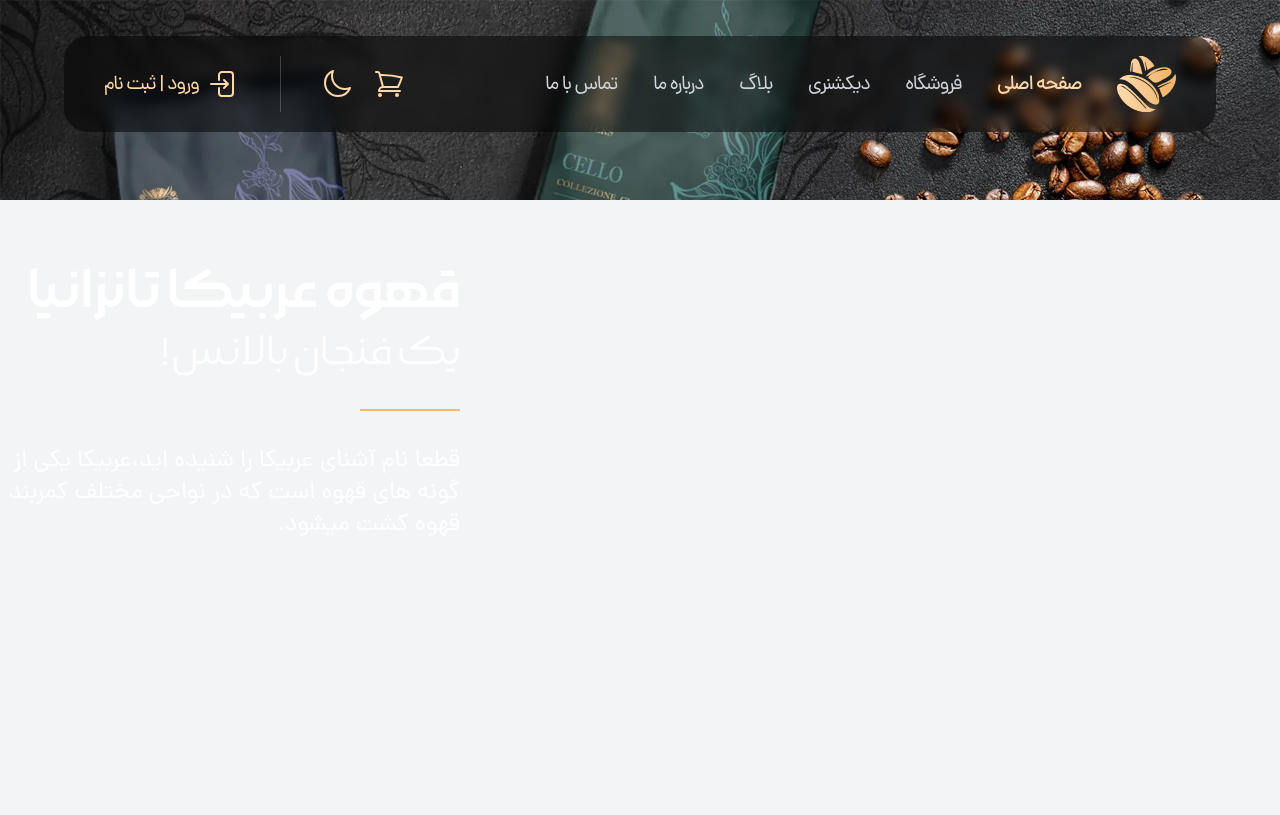
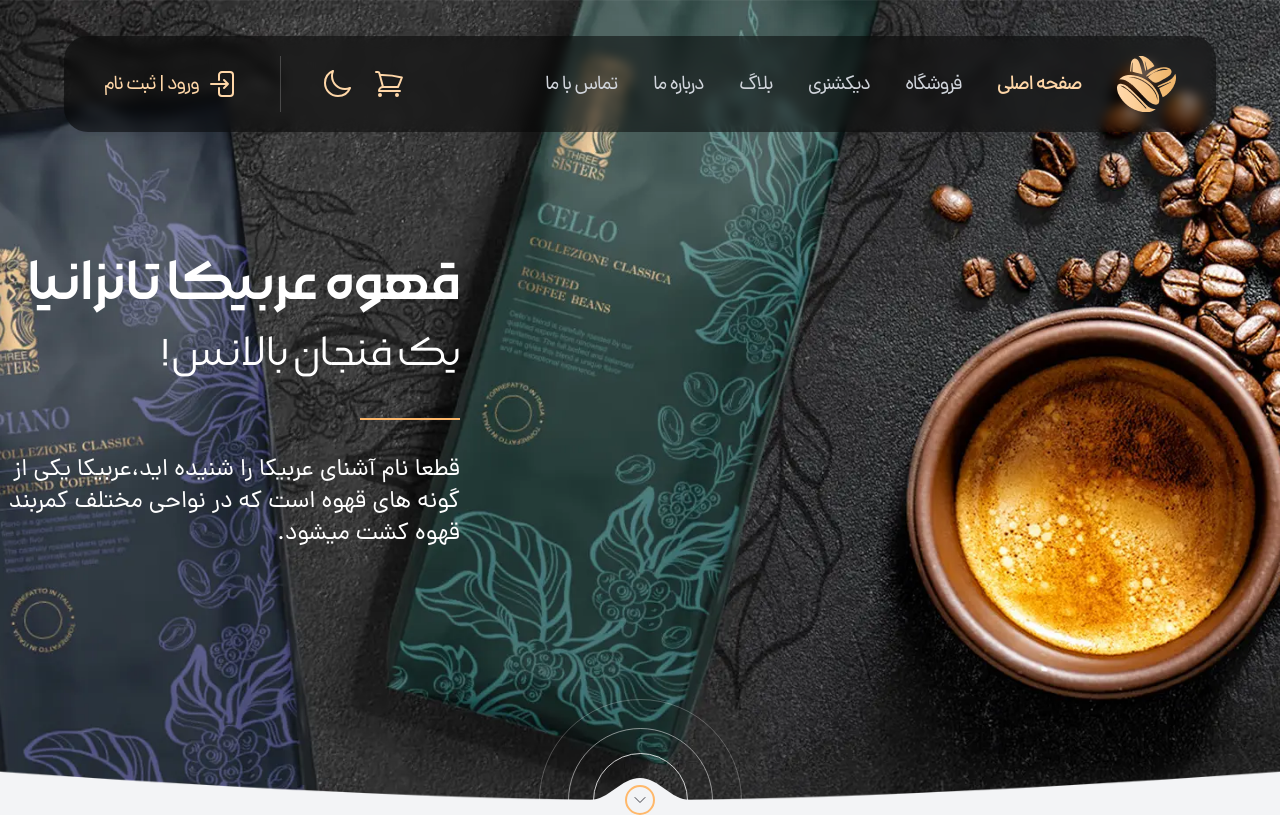
Before and after one commit to abolfazlmohseni/TailwindCSS-exercise, a website: page Cafe-project/public/index.html in a window 1280 px wide. Drawn offline with Linux system fonts and the light colour scheme.

Commit message:
Finishing work on the landing

```diff
--- a/Cafe-project/public/index.html
+++ b/Cafe-project/public/index.html
@@ -116,11 +116,14 @@
             stroke="currentColor">
             <path stroke-linecap="round" stroke-linejoin="round" d="m19.5 8.25-7.5 7.5-7.5-7.5" />
         </symbol>
-
+        <symbol id="curve" xmlns="http://www.w3.org/2000/svg" width="100" height="22" viewBox="0 0 100 22"
+            fill="currentColor">
+            <path d="M50 0C69 0 81 22 100 22L0 22C18.75 22 31 0 50 0Z" />
+        </symbol>
     </svg>
     <!-- header desktop -->
     <header
-        class="fixed top-9 right-0 left-0  bg-black/50 w-[98%] lg:w-[90%] h-24 pr-10 px-5 lg:px-10 mx-auto rounded-3xl hidden md:flex backdrop-blur-[6px]">
+        class="fixed top-9 right-0 left-0 z-50 bg-black/50 w-[98%] lg:w-[90%] h-24 pr-10 px-5 lg:px-10 mx-auto rounded-3xl hidden md:flex backdrop-blur-[6px]">
         <div class="flex w-full items-center justify-between">
             <!-- logo & menu -->
             <nav class="flex items-center h-14">
@@ -459,15 +462,39 @@
     <div class="hidden bg-home-mobile"></div>
     <main>
         <section
-            class="home h-[200px] bg-[image:var(--color-home-mobile)] md:bg-[image:var(--color-home-Desktop)] bg-no-repeat bg-cover bg-[center_top]">
+            class="home relative h-[200px] md:h-screen bg-[image:var(--color-home-mobile)] md:bg-[image:var(--color-home-Desktop)] bg-no-repeat bg-cover bg-[center_top]">
             <div class="container h-full md:min-h-screen flex items-center justify-end">
                 <div class="text-white">
-                    <h2 class="font-moraba-bold text-2xl md:text-6xl mb-0.5 md:mb-2">قهوه عربیکا تانزانیا</h2>
-                    <span class="font-moraba text-xl md:text-5xl">یک فنجان بالانس!</span>
+                    <h2 class="font-moraba-bold text-2xl md:text-6xl/[62px] mb-0.5 md:mb-2">قهوه عربیکا تانزانیا</h2>
+                    <span class="font-moraba text-xl md:text-5xl/[64px]">یک فنجان بالانس!</span>
                     <span class="block w-[100px] h-px md:h-0.5 bg-orange-300 my-3 md:my-8"></span>
                     <p class="text-xs md:text-2xl max-w-[201px] md:max-w-[460px]">قطعا نام آشنای عربیکا را شنیده
                         اید،عربیکا یکی از گونه های قهوه است که در نواحی مختلف کمربند قهوه کشت میشود.</p>
                 </div>
+            </div>
+            <!-- curve -->
+            <svg
+                class="absolute bottom-0 right-0 left-0 mx-auto w-[100px] h-[22px] text-gray-100 dark:text-zinc-800 hidden md:inline-block">
+                <use href="#curve"></use>
+            </svg>
+            <!-- circle -->
+            <div
+                class="hidden md:inline-block w-[203px] h-[101px] overflow-y-hidden absolute bottom-0 right-0 left-0 mx-auto ">
+                <div class="circle circle--lg ">
+                    <div class="circle circle--md">
+                        <div class="circle circle--sm">
+
+                        </div>
+                    </div>
+                </div>
+            </div>
+
+            <!-- arrow circle -->
+            <div
+                class="w-[30px] h-[30px] absolute bottom-0 right-0 left-0 mx-auto border-2 hidden md:flex items-center justify-center translate-y-2/4 border-orange-300 rounded-full">
+                <svg class="w-4 h-4 text-zinc-700 dark:text-white">
+                    <use href="#chevron"></use>
+                </svg>
             </div>
         </section>
     </main>
--- a/Cafe-project/src/input.css
+++ b/Cafe-project/src/input.css
@@ -78,3 +78,20 @@
 .subMenu--open {
     @apply max-h-56
 }
+
+.circle {
+    @apply flex items-center justify-center rounded-full border;
+}
+
+.circle--lg {
+    @apply w-[203px] h-[203px] border-white/25;
+}
+
+.circle--md {
+    @apply w-[145px] h-[145px] border-white/50;
+
+}
+
+.circle--sm {
+    @apply w-[95px] h-[95px] border-white/80;
+}
```
Also changed, not shown: Cafe-project/public/style/app.css.
